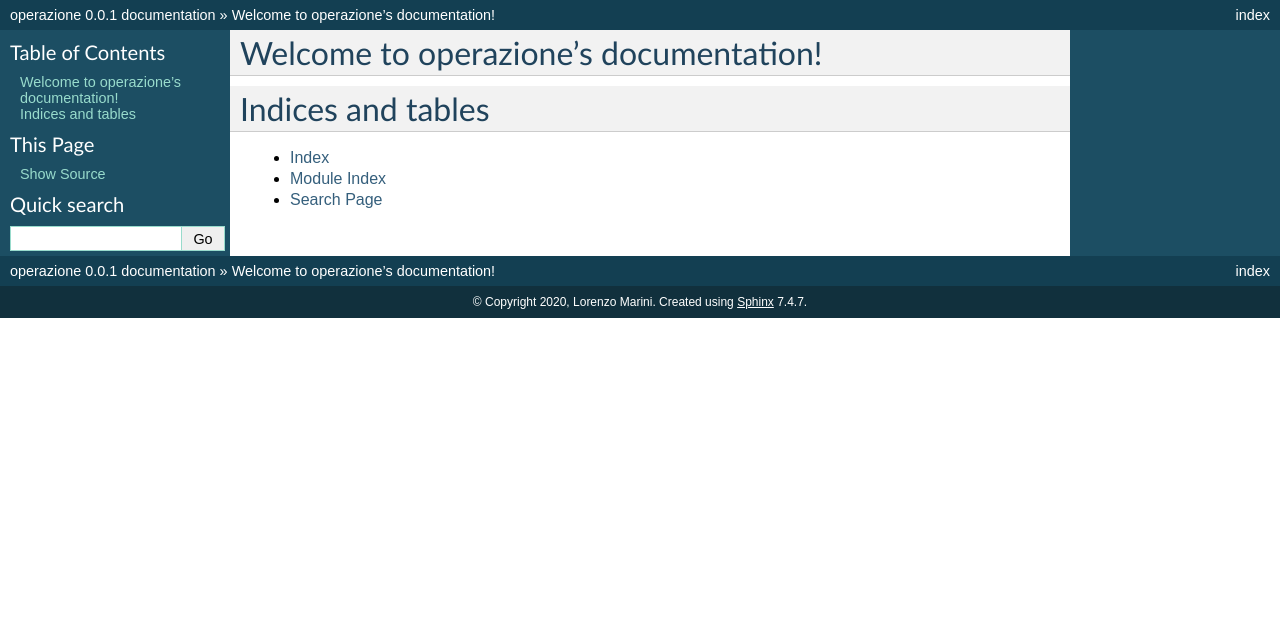
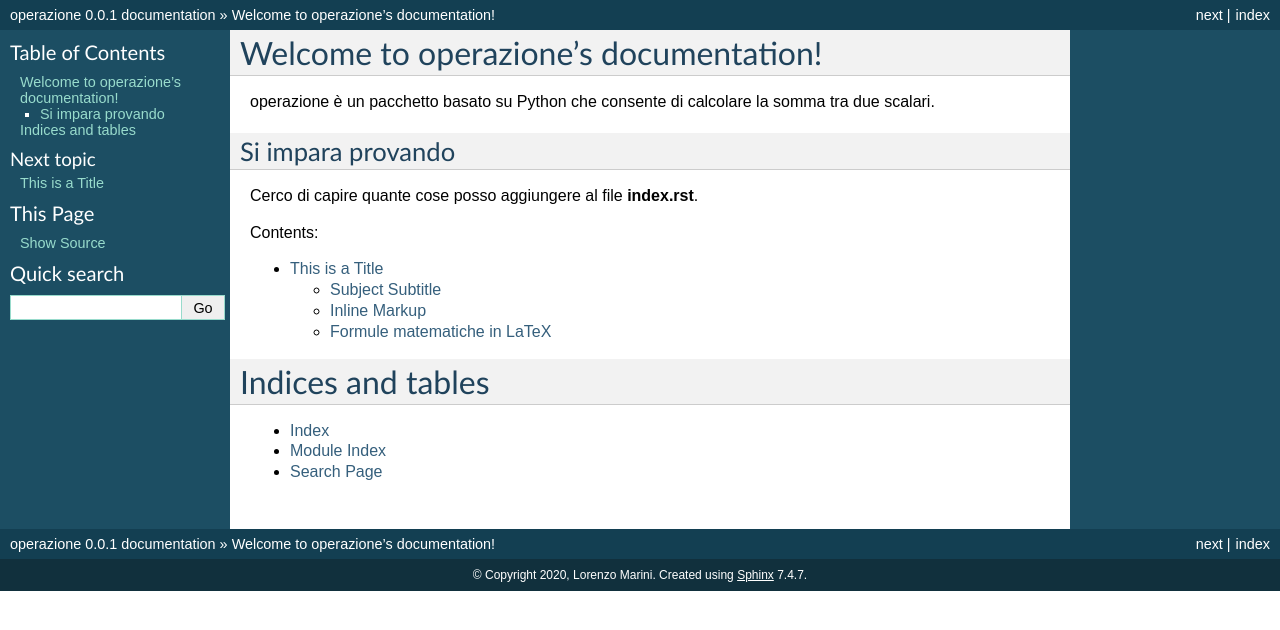
Before and after one commit to lorenzomarini96/operazione, a Sphinx documentation site: the page built from docs/index.rst, in a window 1280 px wide. Shown: the top 630 px of the page. Built offline with Sphinx 7.4.7, drawn with Linux system fonts in a browser that asks for light colours.

Commit message:
Prove con la documentazione.

```diff
--- /dev/null
+++ b/docs/example.rst
@@ -0,0 +1,35 @@
+This is a Title
+===============
+That has a paragraph about a main subject and is set when the '='
+is at least the same length of the title itself.
+
+Subject Subtitle
+----------------
+Subtitles are set with '-' and are required to have the same length
+of the subtitle itself, just like titles.
+
+Lists can be unnumbered like:
+
+ * Item Foo
+ * Item Bar
+
+Or automatically numbered:
+
+ #. Item 1
+ #. Item 2
+
+Inline Markup
+-------------
+Words can have *emphasis in italics* or be **bold** and you can define
+code samples with back quotes, like when you talk about a command: ``sudo``
+gives you super user powers!
+
+
+.. image:: _static/figura.png
+
+Formule matematiche in LaTeX
+----------------------------
+Provo ad aggiungere una formula matematica.
+
+.. math::
+    (a + b)^2 = (a + b)(a + b)
--- a/docs/index.rst
+++ b/docs/index.rst
@@ -6,10 +6,19 @@
 Welcome to operazione's documentation!
 ======================================
 
+operazione è un pacchetto basato su Python che consente di calcolare
+la somma tra due scalari.
+
+Si impara provando
+------------------
+Cerco di capire quante cose posso aggiungere al file **index.rst**.
+
+
 .. toctree::
    :maxdepth: 2
    :caption: Contents:
 
+   example
 
 
 Indices and tables
```
Also changed, not shown: docs/_static/figura.png (added).
